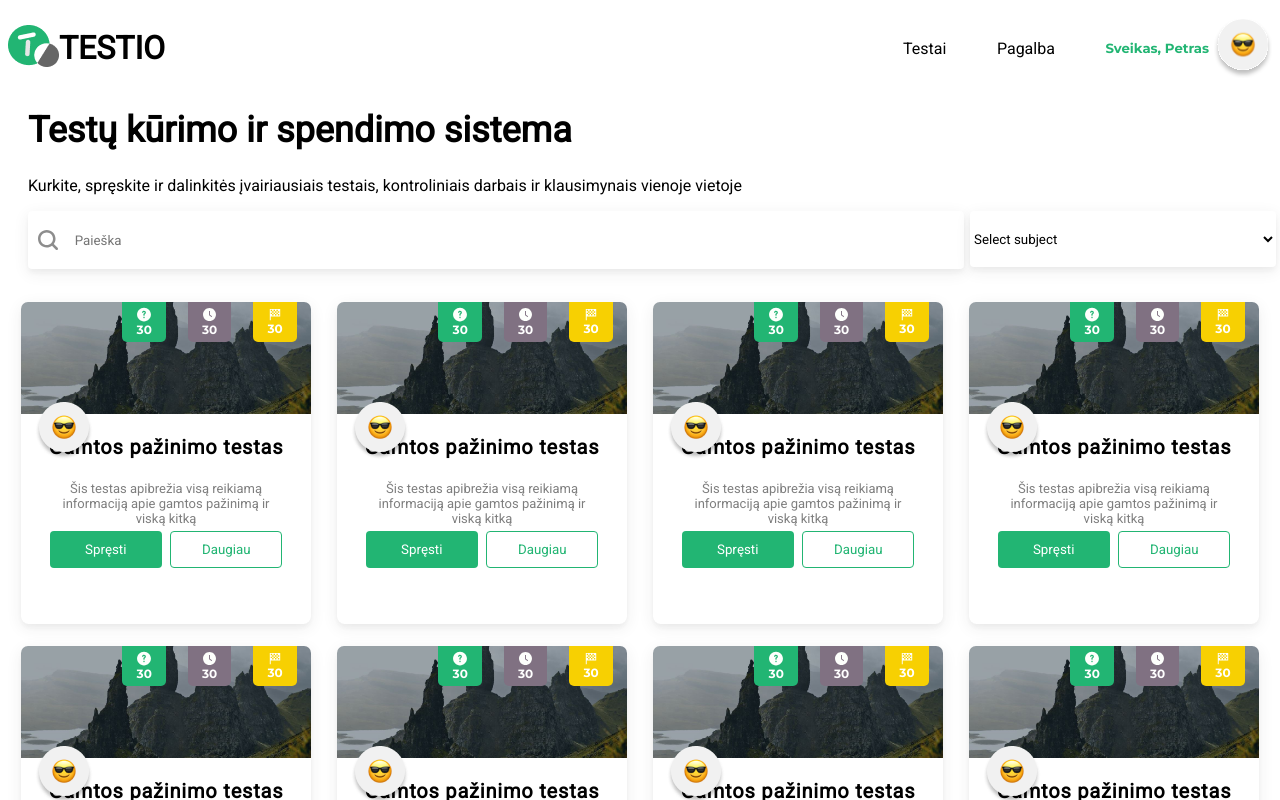
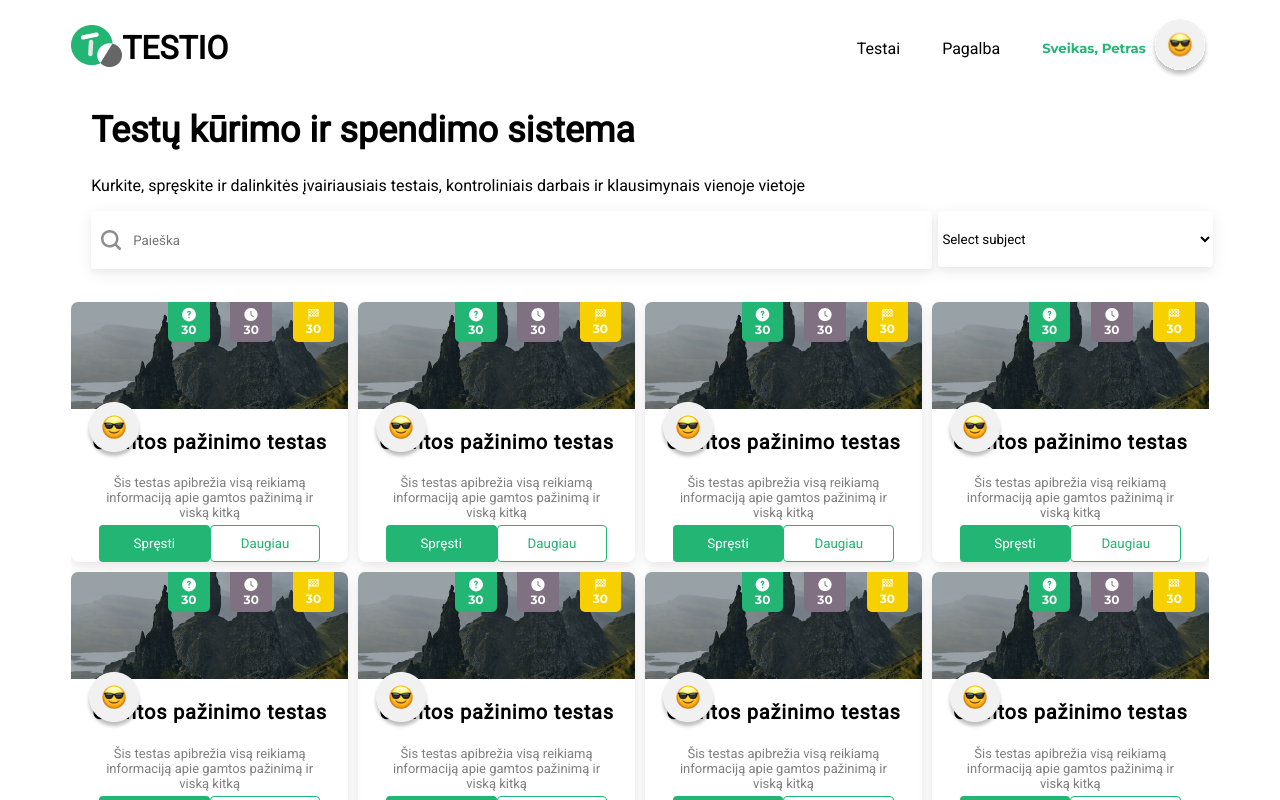
Before and after one commit to CypressG/test-exercise, a JavaScript app: page / in a window 1280 px wide. Shown: the top 800 px of the page. Built offline with nearby package versions, Linux system fonts and the light colour scheme.

Commit message:
Fixed grid-gap issue

```diff
--- a/src/App.js
+++ b/src/App.js
@@ -1,6 +1,7 @@
 import ReactDOM from "react-dom";
 import SearchBar from "./components/SearchBar";
 import Navigation from "./components/Navigation";
+// import Footer from "./components/Footer";
 import logo from "./images/logo.png";
 import TestBlock from "./components/TestBlock";
 
@@ -8,7 +9,7 @@ const App = () => {
   return (
     <div>
       {/* ---------------------Navigacija--------------------- */}
-
+      <div id="website-container">
         <Navigation name="Testio" img={logo} user="Petras" />
 
         {/* ---------------------Search Blokelis--------------------- */}
@@ -143,6 +144,7 @@ const App = () => {
           />
         </div>
       </div>
+    </div>
   );
 };
 
--- /dev/null
+++ b/src/components/Footer.js
@@ -0,0 +1,10 @@
+const Footer = () => {
+  return (
+    <div>
+      <hr />
+      <h6>Testio platform</h6>
+    </div>
+  );
+};
+
+export default Footer;
--- a/src/components/TestBlock.js
+++ b/src/components/TestBlock.js
@@ -7,7 +7,6 @@ import flag from "../images/flag.svg";
 const TestBlock = (props) => {
   return (
     <div className="testblock-container">
-
       <div className="testblock-label-container">
         <div className="testblock-label-questionmark-container">
           <img src={questionmark} alt="questionmark" />
--- a/src/style.css
+++ b/src/style.css
@@ -27,6 +27,10 @@ h5 {
 }
 .green {
   background-color: green;
+}
+#website-container {
+  width: 90%;
+  margin: auto;
 }
 /* ------------------------------Global END------------------------------ */
 
@@ -215,17 +219,18 @@ html {
 /*main konteineris*/
 .container-test-block {
   display: grid;
-  grid-template: repeat(1, 300px) / repeat(1, 100%);
-  row-gap: 1%;
+  grid-template-columns: repeat(1, 1fr);
   grid-auto-flow: row;
   justify-content: center;
+  gap: 10px;
+  overflow: hidden;
 }
 
 @media (min-width: 576px) {
   .container-test-block {
     display: grid;
-    grid-template: repeat(1, 300px) / repeat(2, 48%);
-    gap: 2%;
+    grid-template-columns: repeat(2, 1fr);
+    gap: 10px;
     width: 100%;
     grid-auto-flow: row;
   }
@@ -234,8 +239,8 @@ html {
 @media (min-width: 992px) {
   .container-test-block {
     display: grid;
-    grid-template: repeat(1, 300px) / repeat(3, 32%);
-    gap: 2%;
+    grid-template-columns: repeat(3, 1fr);
+    gap: 10px;
     width: 100%;
     grid-auto-flow: row;
   }
@@ -244,9 +249,10 @@ html {
 @media (min-width: 1200px) {
   .container-test-block {
     display: grid;
-    grid-template: repeat(1, 300px) / repeat(4, 23%);
-    gap: 2%;
+    grid-template-columns: repeat(4, 1fr);
+    gap: 10px;
     width: 100%;
+    height: 100%;
     grid-auto-flow: row;
   }
 }
```
Lines whose indentation alone changed are shown as unchanged.
